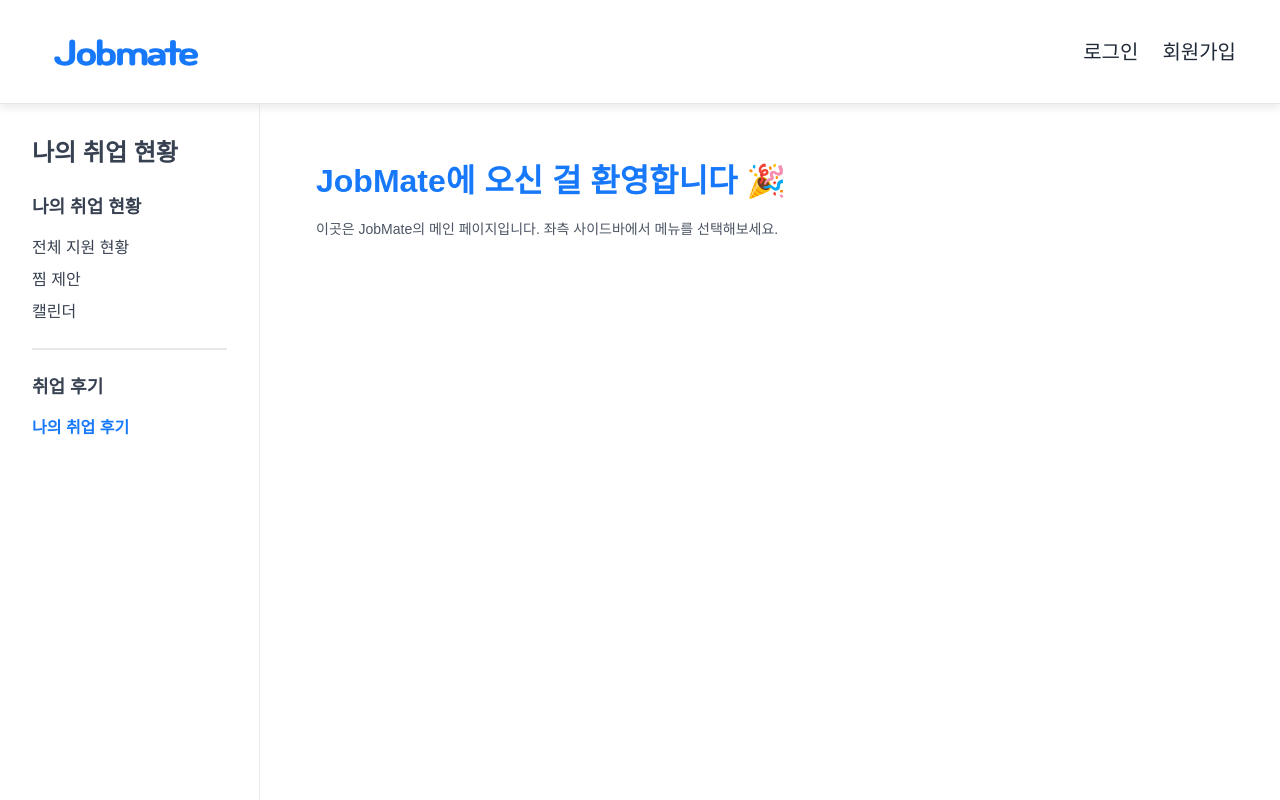
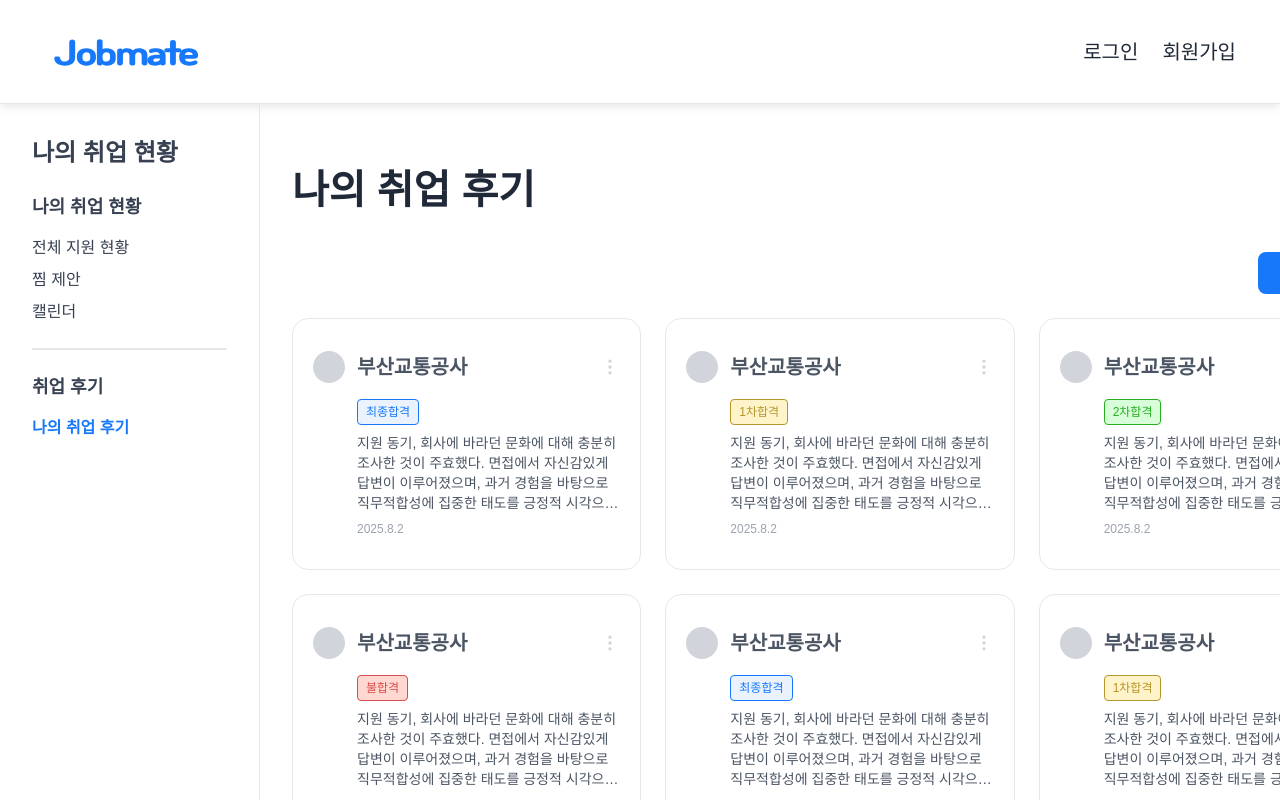
Before and after one commit to JOBaboso/Jobaboso-front, a React (Vite) app: page /employment/review in a window 1280 px wide. Shown: the top 800 px of the page. Built offline with nearby package versions, Linux system fonts and the light colour scheme; no server answers.

Commit message:
feat : 취업 후기 페이지

```diff
--- /dev/null
+++ b/src/components/employment/ReviewCard.tsx
@@ -0,0 +1,54 @@
+import React from 'react';
+import { HiOutlineDotsVertical } from 'react-icons/hi';
+
+interface ReviewCardProps {
+  company: string;
+  status: string;
+  content: string;
+  date: string;
+  logoUrl?: string;
+}
+
+const statusStyleMap: Record<string, string> = {
+  최종합격: 'bg-[#E9F2FD] text-[#1779FA] border border-[#1779FA]',
+  '1차합격': 'bg-[#FFF3C9] text-[#B7962C] border border-[#B7962C]',
+  '2차합격': 'bg-[#D8FDD9] text-[#27B122] border border-[#27B122]',
+  불합격: 'bg-[#FFD9D1] text-[#D84D4D] border border-[#D84D4D]',
+};
+
+const ReviewCard: React.FC<ReviewCardProps> = ({ company, status, content, date, logoUrl }) => {
+  return (
+    <div className="rounded-2xl border border-gray-200 bg-white px-5 py-8 transition-shadow duration-200 hover:shadow-md">
+      {/* 상단: 프로필 + 기업명 + 점 세 개 */}
+      <div className="mb-4 flex items-center justify-between">
+        <div className="flex items-center space-x-3">
+          {logoUrl ? (
+            <img
+              src={logoUrl}
+              alt={`${company} 로고`}
+              className="h-8 w-8 rounded-full object-cover"
+            />
+          ) : (
+            <div className="h-8 w-8 rounded-full bg-gray-300" />
+          )}
+          <h3 className="text-h3 font-semibold text-gray-600">{company}</h3>
+        </div>
+        <HiOutlineDotsVertical className="h-5 w-5 cursor-pointer text-gray-300" />
+      </div>
+
+      {/* 아래 내용 전체를 기업명 기준 왼쪽 정렬 */}
+      <div className="space-y-2 pl-11">
+        <span
+          className={`inline-flex h-[26px] items-center justify-center rounded-[4px] p-2 text-xs font-medium ${statusStyleMap[status] || 'border border-gray-300 bg-gray-200 text-gray-700'}`}
+        >
+          {status}
+        </span>
+
+        <p className="line-clamp-4 text-sm text-gray-600">{content}</p>
+        <p className="text-xs text-gray-400">{date}</p>
+      </div>
+    </div>
+  );
+};
+
+export default ReviewCard;
--- a/src/components/employment/StatusSection.tsx
+++ b/src/components/employment/StatusSection.tsx
@@ -22,7 +22,6 @@ export const StatusSection = () => {
 
   return (
     <section className="space-y-4">
-      <h2 className="mb-8 text-[40px] font-bold text-gray-800">전체 지원 현황</h2>
       <div className="grid grid-cols-1 gap-4 sm:grid-cols-2 lg:grid-cols-3">
         <StatusCard
           icon={<CheckCircleIcon className="h-5 w-5 text-[#27B122]" />}
--- a/src/layout/EmploymentLayout.tsx
+++ b/src/layout/EmploymentLayout.tsx
@@ -1,14 +1,39 @@
 import { useState } from 'react';
-import { Outlet } from 'react-router-dom';
+import { Outlet, useLocation } from 'react-router-dom';
 import Header from './header/Header';
 import EmploymentSidebar from './sidebar/EmploymentSidebar';
 import Footer from './footer/Footer';
 
-const MyLayout = () => {
+interface EmploymentLayoutProps {
+  title?: string;
+}
+
+const MyLayout: React.FC<EmploymentLayoutProps> = ({ title }) => {
   const [isSidebarOpen, setIsSidebarOpen] = useState(false);
+  const location = useLocation();
 
   const toggleSidebar = () => setIsSidebarOpen((prev) => !prev);
   const closeSidebar = () => setIsSidebarOpen(false);
+
+  // 페이지별 제목 매핑
+  const getPageTitle = () => {
+    if (title) return title;
+
+    switch (location.pathname) {
+      case '/employment/status':
+        return '전체 지원 현황';
+      case '/employment/calendar':
+        return '캘린더';
+      case '/employment/touch':
+        return '찜 제안 확인';
+      case '/employment/review':
+        return '나의 취업 후기';
+      default:
+        return '';
+    }
+  };
+
+  const pageTitle = getPageTitle();
 
   return (
     <div className="flex min-h-screen flex-col bg-white">
@@ -37,7 +62,12 @@ const MyLayout = () => {
 
         {/* 메인 콘텐츠 */}
         <main className="flex-1 overflow-y-auto px-4 py-6 md:px-8">
-          <Outlet />
+          <div className="mx-auto w-[1096px]">
+            {pageTitle && (
+              <h2 className="mb-8 mt-8 text-[40px] font-bold text-gray-800">{pageTitle}</h2>
+            )}
+            <Outlet />
+          </div>
         </main>
       </div>
 
--- a/src/pages/employment/CalendarPage.tsx
+++ b/src/pages/employment/CalendarPage.tsx
@@ -44,9 +44,7 @@ const CalendarPage = () => {
   };
 
   return (
-    <div className="mx-auto w-[1096px]">
-      <h2 className="mb-8 text-[40px] font-bold text-gray-800">캘린더</h2>
-
+    <>
       <Callout text="김잡메 님의 취업 일정과 관련된 내용이 캘린더에 노출돼요." />
 
       {/* ✅ 커스텀 달 네비게이션 */}
@@ -96,7 +94,7 @@ const CalendarPage = () => {
           );
         }}
       />
-    </div>
+    </>
   );
 };
 
--- /dev/null
+++ b/src/pages/employment/ReviewPage.tsx
@@ -0,0 +1,41 @@
+import React from 'react';
+import ReviewCard from '@components/employment/ReviewCard';
+import { useNavigate } from 'react-router-dom';
+
+const dummyReviews = Array.from({ length: 12 }, (_, i) => ({
+  id: i + 1,
+  company: '부산교통공사',
+  status: ['최종합격', '1차합격', '2차합격', '불합격'][i % 4],
+  content:
+    '지원 동기, 회사에 바라던 문화에 대해 충분히 조사한 것이 주효했다. 면접에서 자신감있게 답변이 이루어졌으며, 과거 경험을 바탕으로 직무적합성에 집중한 태도를 긍정적 시각으로 봐주셨다. 이러한 상황에서 면접을 성공한 경험을 이야기하는...',
+  date: '2025.8.2',
+}));
+
+const ReviewPage: React.FC = () => {
+  const navigate = useNavigate();
+
+  const handleWrite = () => {
+    navigate('/employment/review/write'); // 작성 페이지로 이동
+  };
+
+  return (
+    <div className="space-y-6">
+      <div className="flex justify-end">
+        <button
+          onClick={handleWrite}
+          className="rounded-[8px] bg-mainBlue px-8 py-2 text-h4 text-white hover:bg-blue-600"
+        >
+          작성하기
+        </button>
+      </div>
+
+      <div className="grid grid-cols-1 gap-6 sm:grid-cols-2 lg:grid-cols-3">
+        {dummyReviews.map((review) => (
+          <ReviewCard key={review.id} {...review} />
+        ))}
+      </div>
+    </div>
+  );
+};
+
+export default ReviewPage;
--- a/src/pages/employment/StatusPage.tsx
+++ b/src/pages/employment/StatusPage.tsx
@@ -43,14 +43,14 @@ const dummyData: ApplicationRow[] = [
 
 const ResumeEditPage: React.FC = () => {
   return (
-    <div className="mx-auto w-[1096px]">
+    <>
       <StatusSection />
       <div className="mb-4 mt-20 flex items-center gap-2 text-bodyLg text-gray-800">
         <InformationCircleIcon className="h-5 w-5 shrink-0 self-center" />
         <span className="leading-none">지원한 기업들이 최신순으로 정렬되어 나열됩니다.</span>
       </div>
       <ApplicationTable rows={dummyData} />
-    </div>
+    </>
   );
 };
 
--- a/src/pages/employment/TouchPage.tsx
+++ b/src/pages/employment/TouchPage.tsx
@@ -28,14 +28,13 @@ const dummyData: TouchRow[] = [
 
 const TouchPage: React.FC = () => {
   return (
-    <div className="mx-auto w-[1096px]">
-      <h2 className="mb-8 text-[40px] font-bold text-gray-800">찜 제안 확인</h2>
+    <>
       <Callout text="기업으로부터 찜 제안을 받으면 이곳에 표시됩니다. 찜 제안을 받으면, 기업 담당자와 가능한 빨리 컨택하시는 걸 추천드려요. ☺️" />
       <h2 className="mb-2 mt-8 text-h2 font-bold text-gray-800">찜 제안</h2>
       <p className="text-body mb-6 text-gray-600">총 {dummyData.length}건</p>
 
       <TouchTable rows={dummyData} />
-    </div>
+    </>
   );
 };
 
--- a/src/routes/router.tsx
+++ b/src/routes/router.tsx
@@ -13,6 +13,7 @@ import SpecPage from '@pages/my/SpecPage';
 import StatusPage from '@pages/employment/StatusPage';
 import CalendarPage from '@pages/employment/CalendarPage';
 import TouchPage from '@pages/employment/TouchPage';
+import ReviewPage from '@pages/employment/ReviewPage';
 import LoungeLayout from '@layout/LoungeLayout';
 import HomePage from '@pages/home/HomePage';
 import SigninPage from '@pages/auth/SigninPage';
@@ -59,7 +60,7 @@ const router = () =>
         { path: 'status', element: <StatusPage /> },
         { path: 'touch', element: <TouchPage /> },
         { path: 'calendar', element: <CalendarPage /> },
-        { path: 'review', element: <HomePage /> },
+        { path: 'review', element: <ReviewPage /> },
       ],
     },
     {
```
